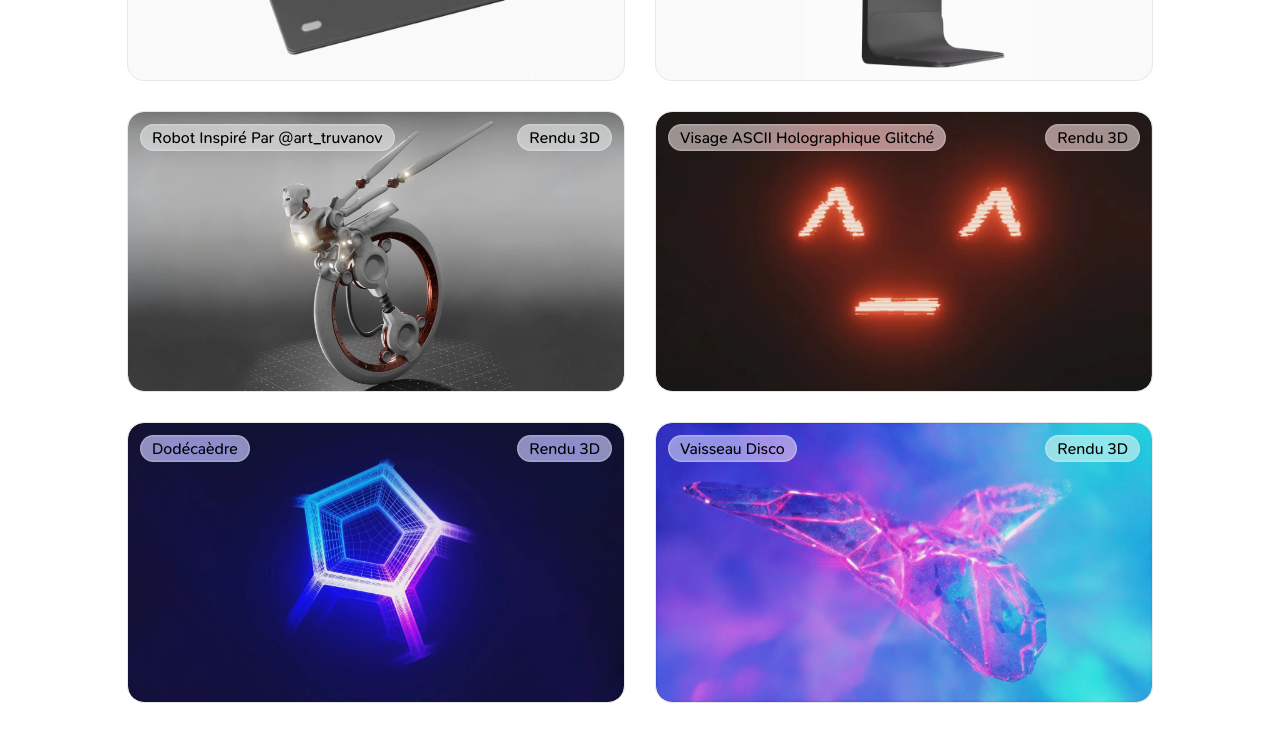
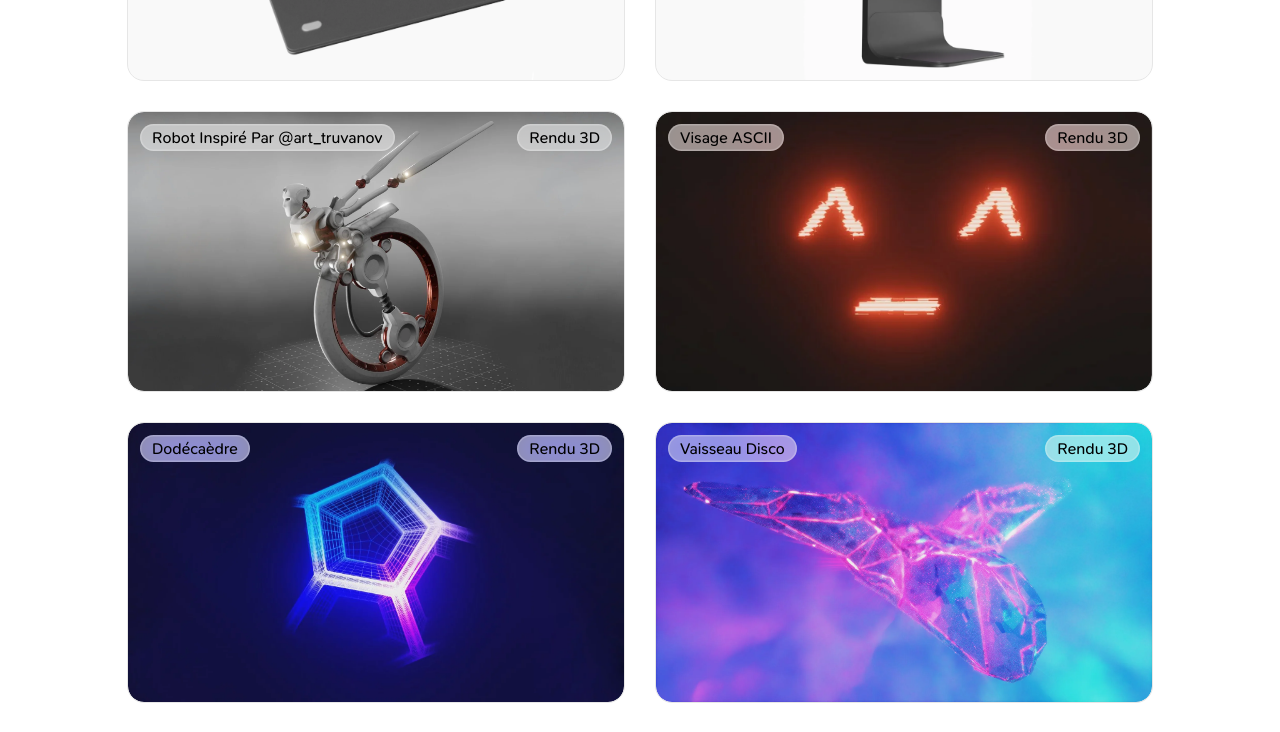
Before and after one commit to JameFLC/jameflc.github.io, a SvelteKit app: page /gallery in a window 1280 px wide. Shown: the part 2920-3652 px from the top of the page. Built offline with nearby package versions, Linux system fonts and the light colour scheme.

Commit message:
Cleaned some gallery names

```diff
--- a/src/routes/(gallery)/gallery/+page.svelte
+++ b/src/routes/(gallery)/gallery/+page.svelte
@@ -161,7 +161,7 @@
 
 	<GalleryThumbnail
 		src="/images/gallery/GlitchedEmoji.webp"
-		title="Visage ASCII holographique glitché"
+		title="Visage ASCII"
 		tag="Rendu 3D"
 		aspectRatio={16 / 9}
 	/>
@@ -182,14 +182,14 @@
 
 	<GalleryThumbnail
 		src="/images/gallery/PrecisionDonut Flower.webp"
-		title="Expérimentation de la precision des floats"
+		title="Float Glitch"
 		tag="Rendu 3D"
 		aspectRatio={16 / 9}
 	/>
 
 	<GalleryThumbnail
 		src="/images/gallery/PrecisionDonutSunFlower.webp"
-		title="Expérimentation de la precision des floats"
+		title="Float Glitch"
 		tag="Rendu 3D"
 		aspectRatio={16 / 9}
 	/>
```
